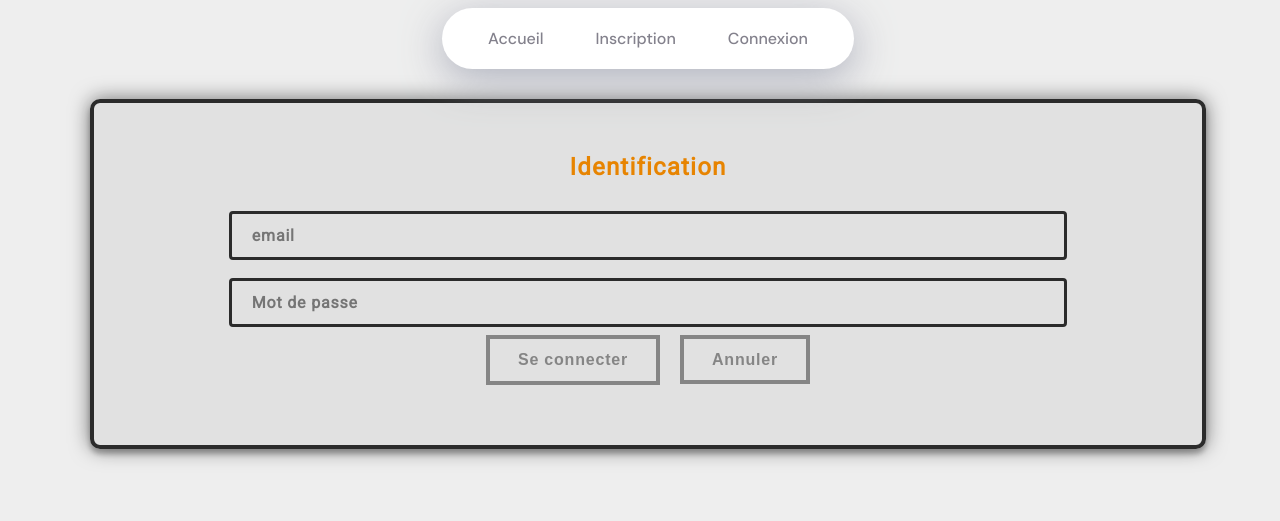
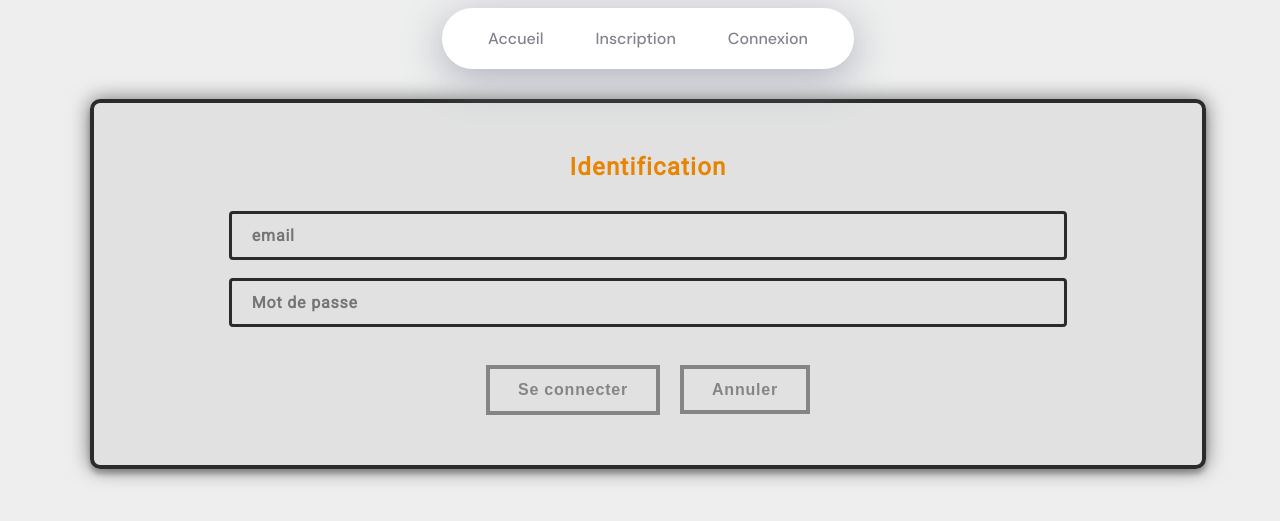
Before and after one commit to celbax95/CFA_CommercialWebsite, a React app in the folder front-react/: page /login in a window 1280 px wide. Shown: the part 117-638 px from the top of the page. Built offline with nearby package versions, Linux system fonts and the light colour scheme; no server answers.

Commit message:
fix button layout

```diff
--- a/front-react/src/screen/Editor.css
+++ b/front-react/src/screen/Editor.css
@@ -15,6 +15,11 @@ form {
 .close {
     text-decoration: none;
     margin-left: 20px;
+}
+
+.connexionButton{
+    margin-top: 30px;
+    margin-bottom: -10px;
 }
 
 input[type="email"], input[type="password"], input[type="text"] {
```
